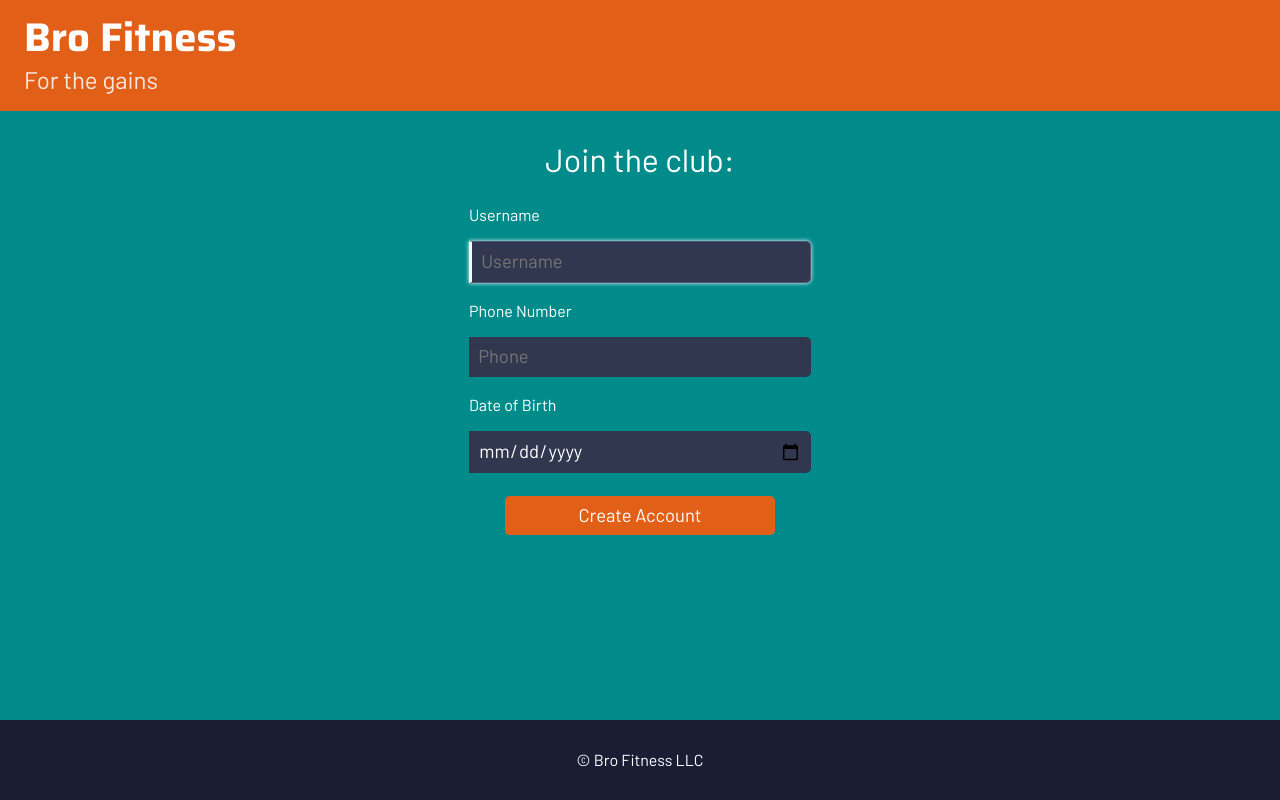
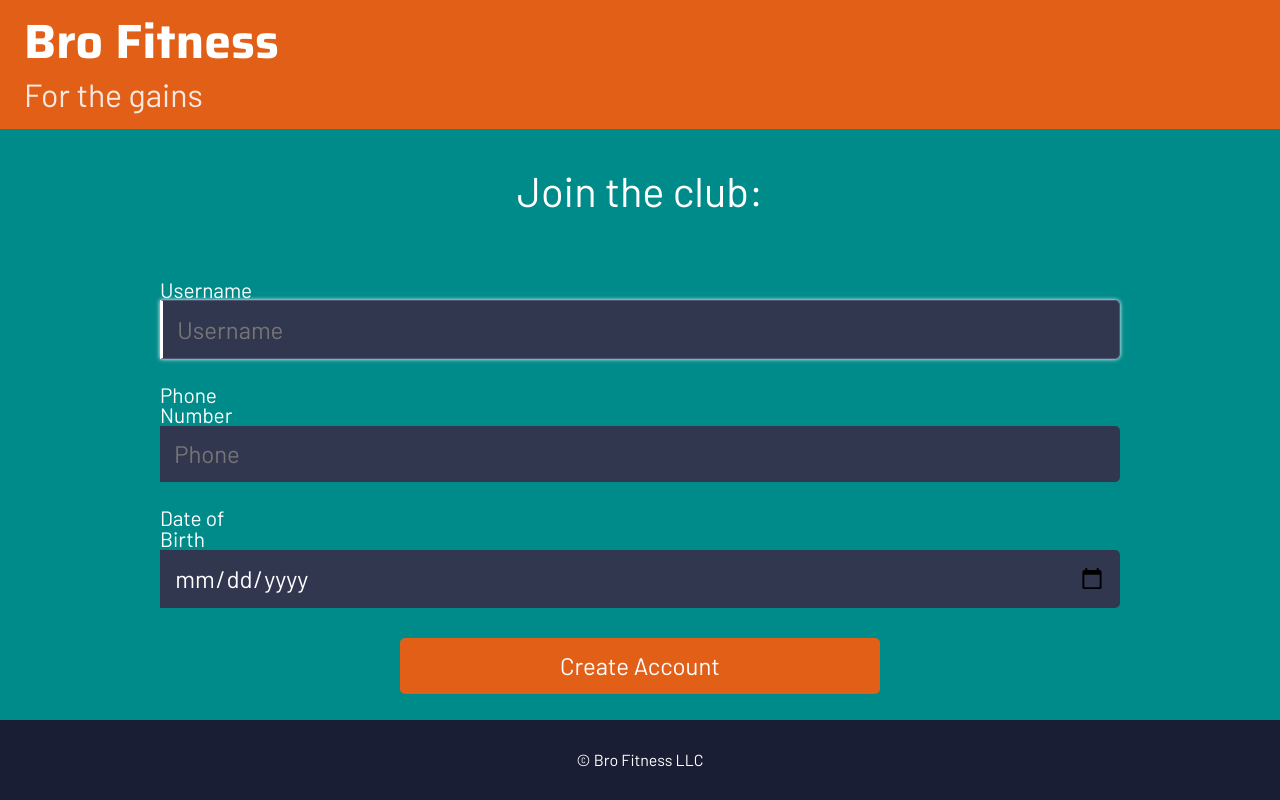
Before and after one commit to hci-and-web/lab2, a plain HTML site: page index.html in a window 1280 px wide. Drawn offline with Linux system fonts and the light colour scheme.

Commit message:
adjusted tablet media query

```diff
--- a/css/screen.css
+++ b/css/screen.css
@@ -11,6 +11,7 @@ body {
   background-color: #0b1334;
   color:#ffffff;
   font-family: 'Barlow', sans-serif;
+  font-size: ;
 }
 
 header {
@@ -24,13 +25,13 @@ header {
 }
 
 #company_title {
-  font-size: 2.5em;
+  font-size: 3em;
   font-family: 'Saira', sans-serif;
   margin-bottom: .25em;
 }
 
 #tagline {
-  font-size: 1.5em;
+  font-size: 2em;
   color:#f7e9e2;
 }
 
@@ -59,8 +60,9 @@ footer p {
 /**********/
 
 #form_section {
-  width:360px;
+  width:100%;
   margin:auto;
+  font-size: 1.3em;
 }
 
 input {
@@ -69,7 +71,7 @@ input {
   margin:auto;
   width: 95%;
   margin-top: 1em;
-  padding: .5em;
+  padding: .6em;
   background-color: #323750;
   color: rgb(255, 255, 255);
   font-size: 1.15em;
@@ -136,10 +138,31 @@ label {
   body {
     background-color: indigo;
   }
+
+  #form_section {
+    width:75%;
+  }
+
+  input {
+    width:100%;
+  }
+
+  label {
+    width:100%;
+  }
+
+  #submit_button {
+    width:50%;
+  }
 }
 
 @media only screen and (min-width: 1025px) {
   body {
     background-color: darkcyan;
   }
+
+  label {
+    width: 10%;
+    float:left;
+  }
 }
--- a/index.html
+++ b/index.html
@@ -19,7 +19,7 @@
 
   <section id="form_section">
     <h1>Join the club:</h1>
-    <form>
+    <form method="get" action="#null" autocomplete="on">
       <label for="username_input">Username</label>
       <input id="username_input" type="text" placeholder="Username" autofocus>
       <label for="phone_input">Phone Number</label>
```
